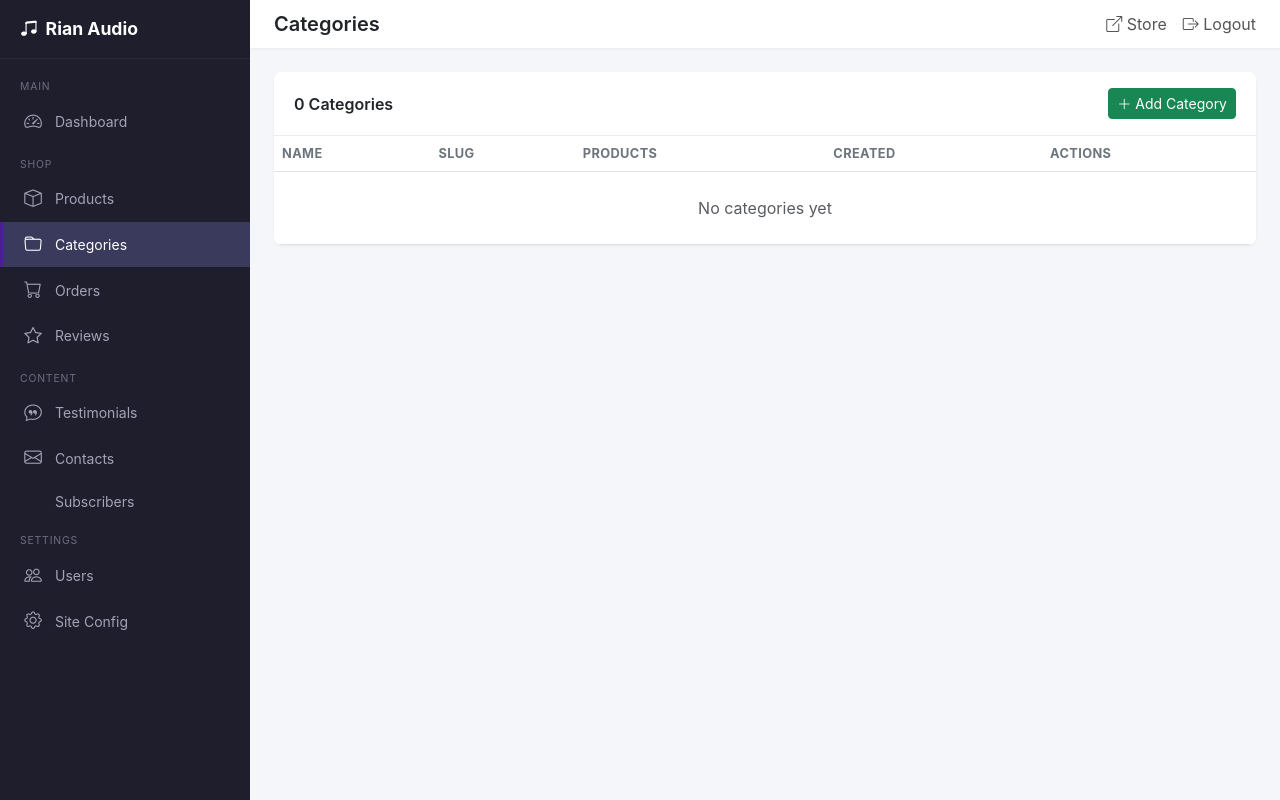
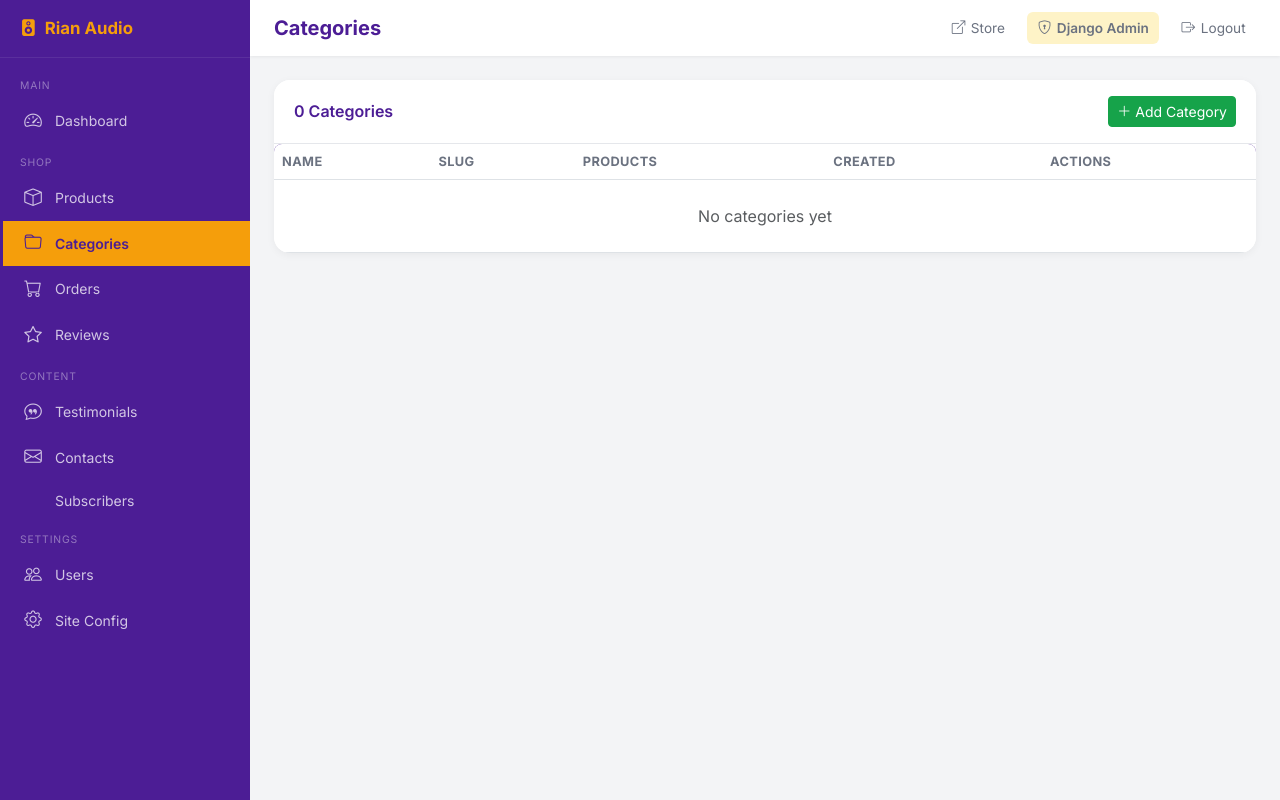
Before and after one commit to jripperpadre/rian-audio, a Django app: page /dashboard/categories/ in a window 1280 px wide. Run offline with Django 5.2, Linux system fonts and the light colour scheme; the visitor is signed in with stand-in values (Sample User, id 1); data that the repository does not hold is empty; some libraries are stand-ins or nearby versions.

Commit message:
update admin dashboard stylings

```diff
--- a/shop/templates/dashboard/base.html
+++ b/shop/templates/dashboard/base.html
@@ -7,28 +7,25 @@
   <title>{% block title %}Dashboard{% endblock %} - Rian Audio</title>
   <link href="{% static 'shop/vendor/bootstrap/css/bootstrap.min.css' %}" rel="stylesheet">
   <link href="{% static 'shop/vendor/bootstrap-icons/bootstrap-icons.css' %}" rel="stylesheet">
+  <link href="{% static 'shop/vendor/fonts/inter/inter.css' %}" rel="stylesheet">
+  <link href="{% static 'shop/css/main.css' %}" rel="stylesheet">
   <style>
-    :root {
-      --sidebar-width: 250px;
-      --sidebar-bg: #1e1e2d;
-      --sidebar-hover: #2a2a3d;
-      --sidebar-active: #3a3a5c;
-    }
     * { box-sizing: border-box; }
     body {
-      background: #f4f6f9;
-      font-family: 'Inter', -apple-system, BlinkMacSystemFont, sans-serif;
+      background: #f3f4f6;
+      font-family: 'Inter', 'Segoe UI', Roboto, Arial, sans-serif;
       margin: 0;
       min-height: 100vh;
+      color: #333;
     }
     .dashboard-wrapper {
       display: flex;
       min-height: 100vh;
     }
-    .sidebar {
-      width: var(--sidebar-width);
-      background: var(--sidebar-bg);
-      color: #a2a3b7;
+    .dashboard-sidebar {
+      width: 250px;
+      background: #4c1d95;
+      color: #fff;
       position: fixed;
       top: 0;
       left: 0;
@@ -37,21 +34,23 @@
       z-index: 1000;
       transition: transform 0.3s;
     }
+    .dashboard-sidebar::-webkit-scrollbar { width: 6px; }
+    .dashboard-sidebar::-webkit-scrollbar-thumb { background: #6d28d9; border-radius: 3px; }
     .sidebar-brand {
       padding: 1rem 1.25rem;
-      font-size: 1.1rem;
+      font-size: 1.05rem;
       font-weight: 700;
-      color: #fff;
-      border-bottom: 1px solid rgba(255,255,255,.05);
+      color: #f59e0b;
+      border-bottom: 1px solid rgba(255,255,255,.08);
       display: flex;
       align-items: center;
       gap: .5rem;
     }
-    .sidebar-brand a { color: #fff; text-decoration: none; }
+    .sidebar-brand a { color: #f59e0b; text-decoration: none; }
+    .sidebar-brand a:hover { color: #fff; }
     .sidebar-nav { padding: .5rem 0; }
-    .sidebar-nav .nav-item { display: block; }
     .sidebar-nav .nav-link {
-      color: #a2a3b7;
+      color: rgba(255,255,255,.75);
       padding: .6rem 1.25rem;
       display: flex;
       align-items: center;
@@ -62,12 +61,13 @@
       border-left: 3px solid transparent;
     }
     .sidebar-nav .nav-link:hover {
-      background: var(--sidebar-hover);
-      color: #fff;
+      background: #6d28d9;
+      color: #f59e0b;
     }
     .sidebar-nav .nav-link.active {
-      background: var(--sidebar-active);
-      color: #fff;
+      background: #f59e0b;
+      color: #4c1d95 !important;
+      font-weight: 600;
       border-left-color: #4c1d95;
     }
     .sidebar-nav .nav-link i { font-size: 1.1rem; width: 20px; text-align: center; }
@@ -76,10 +76,10 @@
       font-size: .65rem;
       text-transform: uppercase;
       letter-spacing: .08em;
-      color: #6c6d82;
+      color: rgba(255,255,255,.4);
     }
     .main-content {
-      margin-left: var(--sidebar-width);
+      margin-left: 250px;
       flex: 1;
       min-height: 100vh;
       display: flex;
@@ -97,74 +97,88 @@
       z-index: 999;
     }
     .topbar-left { display: flex; align-items: center; gap: 1rem; }
-    .topbar-left h5 { margin: 0; font-weight: 600; }
-    .topbar-right { display: flex; align-items: center; gap: 1rem; }
-    .topbar-right a { color: #555; text-decoration: none; }
-    .topbar-right a:hover { color: #4c1d95; }
+    .topbar-left h5 { margin: 0; font-weight: 700; color: #4c1d95; }
+    .topbar-right { display: flex; align-items: center; gap: .75rem; }
+    .topbar-right a {
+      color: #6b7280; text-decoration: none; font-size: .85rem;
+      display: inline-flex; align-items: center; gap: .35rem;
+      padding: .35rem .65rem; border-radius: 6px; transition: all .15s;
+    }
+    .topbar-right a:hover { color: #4c1d95; background: #f3e8ff; }
     .page-content { padding: 1.5rem; flex: 1; }
     .stat-card {
       background: #fff;
-      border-radius: .5rem;
+      border-radius: 1rem;
       padding: 1.25rem;
-      box-shadow: 0 1px 3px rgba(0,0,0,.06);
-      transition: transform .15s;
+      box-shadow: 0 2px 8px rgba(0,0,0,.05);
+      transition: transform .2s, box-shadow .2s;
     }
-    .stat-card:hover { transform: translateY(-2px); }
+    .stat-card:hover { transform: translateY(-3px); box-shadow: 0 4px 12px rgba(0,0,0,.1); }
     .stat-card .icon {
-      width: 48px; height: 48px; border-radius: .5rem;
+      width: 48px; height: 48px; border-radius: .75rem;
       display: flex; align-items: center; justify-content: center;
-      font-size: 1.5rem;
+      font-size: 1.4rem;
     }
-    .stat-card .number { font-size: 1.75rem; font-weight: 700; line-height: 1.2; }
-    .stat-card .label { color: #6c757d; font-size: .85rem; }
+    .stat-card .number { font-size: 1.75rem; font-weight: 700; line-height: 1.2; color: #1e1b2e; }
+    .stat-card .label { color: #6b7280; font-size: .85rem; }
     .table-card {
       background: #fff;
-      border-radius: .5rem;
-      box-shadow: 0 1px 3px rgba(0,0,0,.06);
+      border-radius: 1rem;
+      box-shadow: 0 2px 8px rgba(0,0,0,.05);
       overflow: hidden;
     }
     .table-card .card-header {
       background: #fff;
-      border-bottom: 1px solid #e9ecef;
+      border-bottom: 1px solid #e5e7eb;
       padding: 1rem 1.25rem;
       font-weight: 600;
+      color: #4c1d95;
       display: flex;
       align-items: center;
       justify-content: space-between;
     }
     .table-card .card-body { padding: 0; }
     .table-card table { margin: 0; }
-    .table-card th { border-top: none; color: #6c757d; font-size: .8rem; text-transform: uppercase; letter-spacing: .03em; }
+    .table-card th {
+      border-top: none; color: #6b7280; font-size: .8rem;
+      text-transform: uppercase; letter-spacing: .03em;
+    }
     .badge-status { font-size: .8rem; padding: .3rem .6rem; }
     .btn-sm-icon { padding: .25rem .4rem; }
-    .sidebar-toggle { display: none; background: none; border: none; font-size: 1.25rem; color: #333; cursor: pointer; }
+    .sidebar-toggle { display: none; background: none; border: none; font-size: 1.25rem; color: #4c1d95; cursor: pointer; }
     @media (max-width: 768px) {
-      .sidebar { transform: translateX(-100%); }
-      .sidebar.show { transform: translateX(0); }
+      .dashboard-sidebar { transform: translateX(-100%); }
+      .dashboard-sidebar.show { transform: translateX(0); }
       .main-content { margin-left: 0; }
       .sidebar-toggle { display: block; }
       .page-content { padding: 1rem; }
     }
     .form-card {
       background: #fff;
-      border-radius: .5rem;
-      box-shadow: 0 1px 3px rgba(0,0,0,.06);
+      border-radius: 1rem;
+      box-shadow: 0 2px 8px rgba(0,0,0,.05);
       padding: 1.5rem;
       max-width: 800px;
     }
     .table td, .table th { vertical-align: middle; }
-    .product-thumb { width: 50px; height: 50px; object-fit: cover; border-radius: 4px; }
-    .empty-state { text-align: center; padding: 3rem 1rem; color: #6c757d; }
+    .product-thumb { width: 50px; height: 50px; object-fit: cover; border-radius: .5rem; }
+    .empty-state { text-align: center; padding: 3rem 1rem; color: #6b7280; }
     .empty-state i { font-size: 3rem; margin-bottom: 1rem; display: block; }
-    a { color: #4c1d95; }
+    .card-footer-actions { background: #f9fafb; border-top: 1px solid #e5e7eb; padding: .75rem 1.25rem; display: flex; gap: .5rem; }
+    .admin-badge {
+      display: inline-flex; align-items: center; gap: .35rem;
+      background: #fef3c7; color: #92400e; padding: .35rem .75rem;
+      border-radius: 999px; font-size: .75rem; font-weight: 600;
+    }
+    .admin-badge:hover { background: #fde68a; }
   </style>
   {% block extra_css %}{% endblock %}
 </head>
 <body>
 <div class="dashboard-wrapper">
-  <aside class="sidebar" id="sidebar">
+  <aside class="dashboard-sidebar" id="sidebar">
     <div class="sidebar-brand">
-      <i class="bi bi-music-note-beamed"></i>
+      <i class="bi bi-speaker-fill"></i>
       <a href="{% url 'dashboard:home' %}">Rian Audio</a>
     </div>
     <nav class="sidebar-nav">
@@ -218,6 +232,9 @@
       </div>
       <div class="topbar-right">
         <a href="/" target="_blank" title="View Store"><i class="bi bi-box-arrow-up-right"></i> Store</a>
+        <a href="{% url 'admin:index' %}" target="_blank" title="Django Admin" class="admin-badge">
+          <i class="bi bi-shield-lock"></i> Django Admin
+        </a>
         <a href="{% url 'logout' %}" title="Logout"><i class="bi bi-box-arrow-right"></i> Logout</a>
       </div>
     </header>
```
